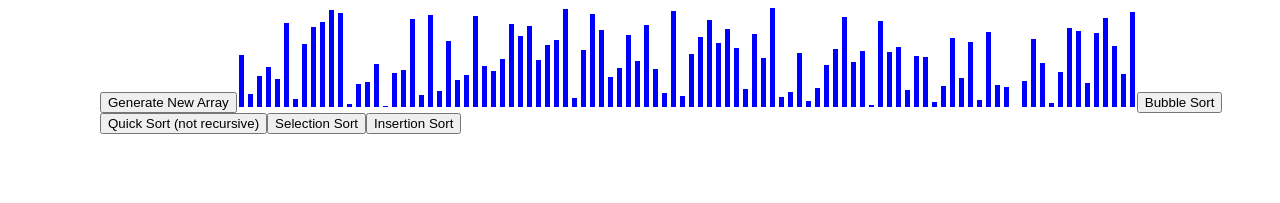
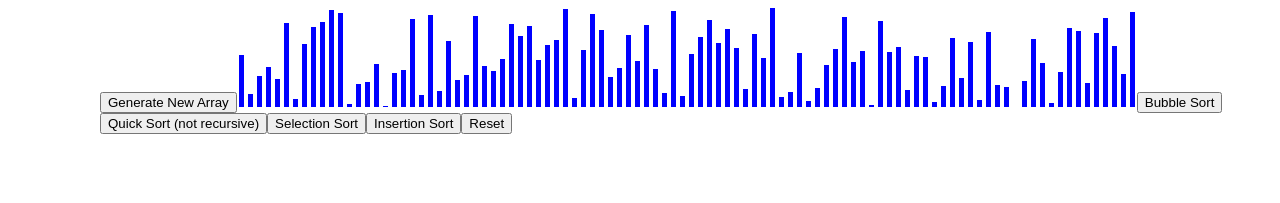
Before and after one commit to JeremiSavard/Not-another-sorting-visualizer, a Next.js app: page / in a window 1280 px wide. Shown: the top 203 px of the page. Built offline with nearby package versions, Linux system fonts and the light colour scheme.

Commit message:
reset button works

```diff
--- a/components/sortingVisualizer.jsx
+++ b/components/sortingVisualizer.jsx
@@ -11,6 +11,7 @@ export default class SortingVisualizer extends React.Component {
         };
     }
 
+
     componentDidMount() {
         this.resetArray();
     }
@@ -22,7 +23,13 @@ export default class SortingVisualizer extends React.Component {
         }
     }
 
+    reset(){
+        window.location.reload(false);
+        this.resetArray();
+    }
+
     resetArray(){
+        console.log("resetArray")
         const array = [];
         //for (let i = 0; i < 400; i++){
         //    array.push(randomIntFromInterval(5, 730));
@@ -168,6 +175,7 @@ export default class SortingVisualizer extends React.Component {
                 <button onClick={() => this.quickSort()}>Quick Sort (not recursive)</button>
                 <button onClick={() => this.selectionSort()}>Selection Sort</button>
                 <button onClick={() => this.insertionSort()}>Insertion Sort</button>
+                <button onClick={() => this.reset()}>Reset</button>
             </div>
       );
     }
```
